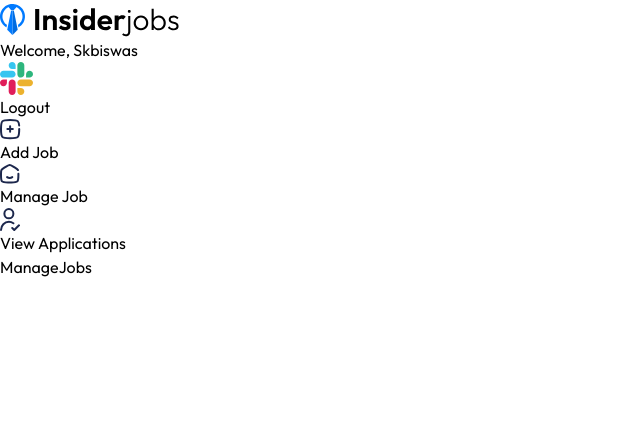
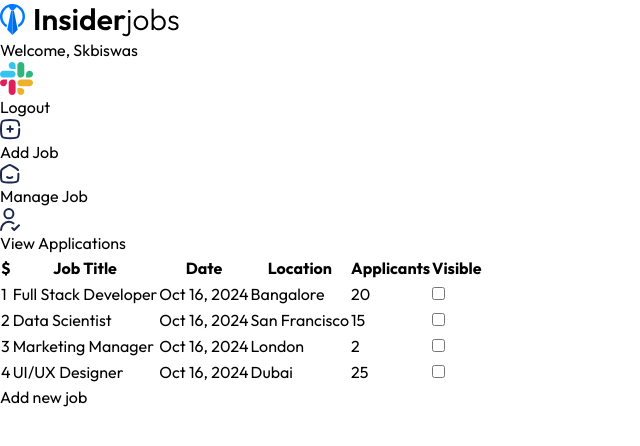
Before and after one commit to skbiswas0509/Job-Portal-New, a React (Vite) app in the folder client/: page /dashboard/manage-jobs in a window 1280 px wide. Shown: the top 446 px of the page, without its empty margins (0-640 px from the left). Built offline with nearby package versions, Linux system fonts and the light colour scheme; no server answers.

Commit message:
frontend

```diff
--- a/client/src/pages/ManageJobs.jsx
+++ b/client/src/pages/ManageJobs.jsx
@@ -1,8 +1,46 @@
 import React from 'react'
+import { manageJobsData } from '../assets/assets'
+import moment from 'moment'
+import { useNavigate } from 'react-router-dom'
 
 const ManageJobs = () => {
+
+  const navigate = useNavigate()
+
   return (
-    <div>ManageJobs</div>
+    <div className='container p-4 max-w-5xl'>
+      <div className='overflow-x-auto'>
+        <table className='min-w-full bg-white border border-gray-200 max-sm:text-sm'>
+          <thead>
+            <tr>
+              <th className='py-2 px-4 border-b text-left max-sm:hidden'>$</th>
+              <th className='py-2 px-4 border-b text-left'>Job Title</th>
+              <th className='py-2 px-4 border-b text-left max-sm:hidden'>Date</th>
+              <th className='py-2 px-4 border-b text-left max-sm:hidden'>Location</th>
+              <th className='py-2 px-4 border-b text-center'>Applicants</th>
+              <th className='py-2 px-4 border-b text-left'>Visible</th>
+            </tr>
+          </thead>
+          <tbody>
+            {manageJobsData.map((job,index)=>(
+              <tr key={index} className='text-gray-700'>
+                <td className='py-2 px-4 border-b max-sm:hidden'>{index+1}</td>
+                <td className='py-2 px-4 border-b'>{job.title}</td>
+                <td className='py-2 px-4 border-b max-sm:hidden'>{moment(job.date).format('ll')}</td>
+                <td className='py-2 px-4 border-b max-sm:hidden'>{job.location}</td>
+                <td className='py-2 px-4 border-b text-center'>{job.applicants}</td>
+                <td className='py-2 px-4 border-b'>
+                  <input className='scale-125 ml-4' type="checkbox" />
+                </td>
+              </tr>
+            ))}
+          </tbody>
+        </table>
+      </div>
+      <div className='mt-4 flex justify-end'>
+        <button onClick={()=>navigate('/dashboard/add-job')} className='bg-black text-white py-2 px-4 rounded'>Add new job</button>
+      </div>
+    </div>
   )
 }
 
--- a/client/src/pages/ViewApplications.jsx
+++ b/client/src/pages/ViewApplications.jsx
@@ -24,19 +24,20 @@
                   <img className='w-10 h-10 rounded-full mr-3 max-sm:hidden' src={applicant.imgSrc} alt="" />
                   <span>{applicant.name}</span>
                 </td>
-                <td>{applicant.jobTitle}</td>
-                <td>{applicant.location}</td>
-                <td>
-                  <a href="" target='_blank'>
+                <td className='py-2 px-4 border-b max-sm:hidden'>{applicant.jobTitle}</td>
+                <td className='py-2 px-4 border-b max-sm:hidden'>{applicant.location}</td>
+                <td className='py-2 px-4 border-b'>
+                  <a href="" target='_blank'
+                  className='bg-blu-50 text-blue-400 px-3 py-1 rounded inline-flex gap-2 items-center'>
                     Resume <img src={assets.resume_download_icon} alt="" />
                   </a>
                 </td>
-                <td>
-                  <div>
-                    <button>...</button>
-                    <div>
-                      <button>Accept</button>
-                      <button>Reject</button>
+                <td className='py-2 px-4 border-b relative'>
+                  <div className='relative inline-block text-left group'>
+                    <button className='text-gray-500 action-button'>...</button>
+                    <div className='x-10 hidden absolute right-0 md:left-0 top-0 mt-2 w-32 bg-white border border-gray-200 rounded shadow group-hover:block'>
+                      <button className='block w-full text-left px-4 py-2 text-blue-500 hover:bg-gray-100'>Accept</button>
+                      <button className='block w-full text-left px-4 py-2 text-red-500 hover:bg-gray-100'>Reject</button>
                     </div>
                   </div>
                 </td>
```
